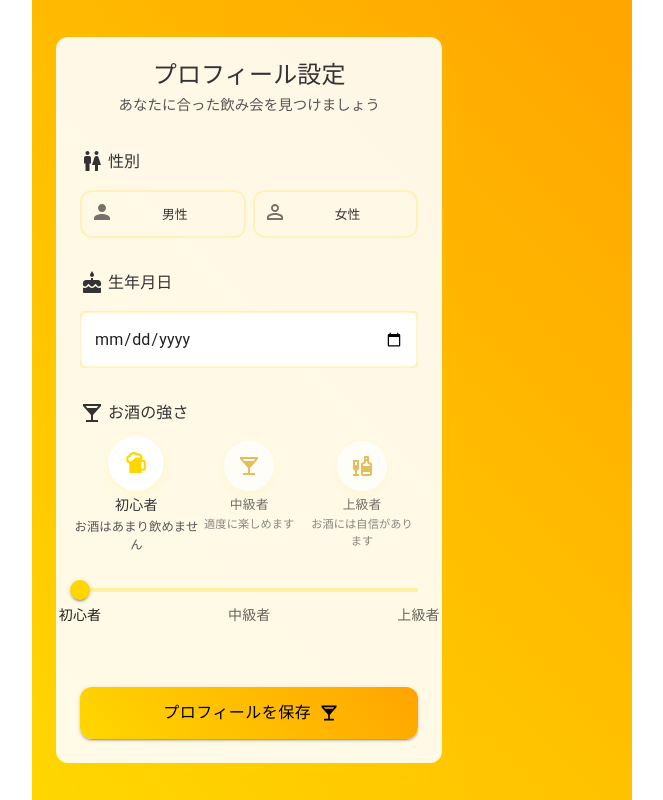
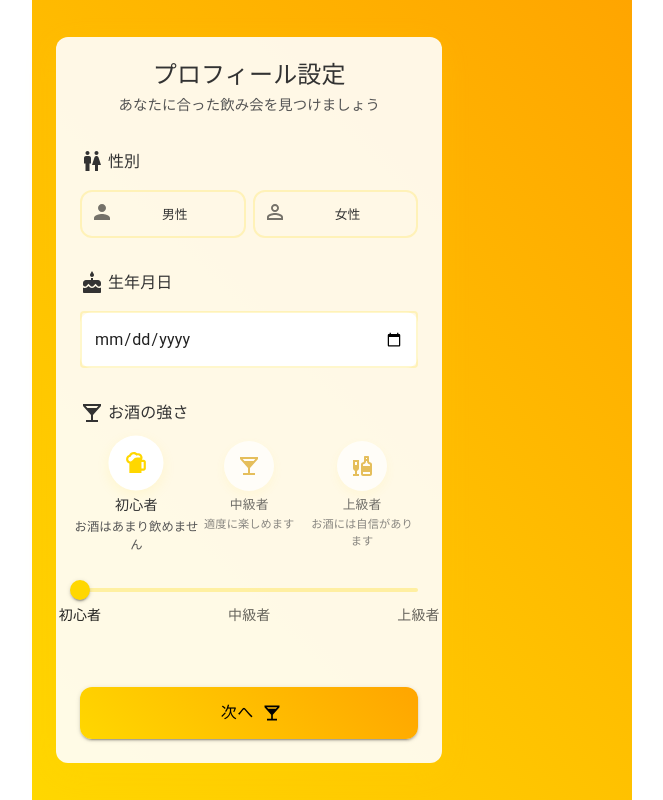
Before and after one commit to Team-Futsukayoi/Nomikai-Setting-App, a React (Vite) app: page /user-attributes in a window 1280 px wide. Shown: the whole page, without its empty margins (308-971 px from the left). Built offline with nearby package versions, Linux system fonts and the light colour scheme; no server answers.

Commit message:
chore: ボタンのテキストを'次へ'に変更

```diff
--- a/src/pages/user/UserAttributesPage.jsx
+++ b/src/pages/user/UserAttributesPage.jsx
@@ -214,7 +214,7 @@ const UserAttributesPage = () => {
                 sx={styles.submitButton}
                 endIcon={<LocalBarIcon />}
               >
-                プロフィールを保存
+                次へ
               </Button>
             </motion.div>
           </form>
```
